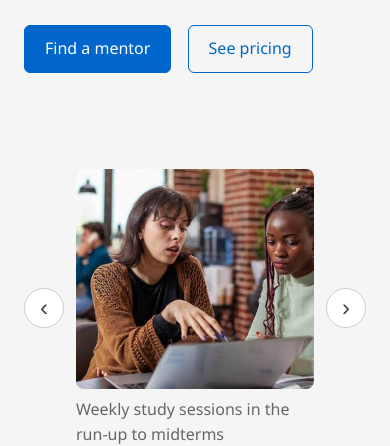
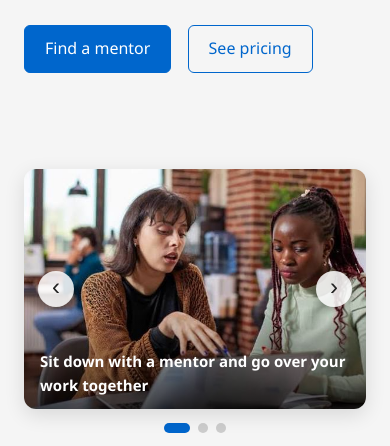
Before and after one commit to uMentorship/uMentorship, a plain HTML site: page index.html in a window 390 px wide. Shown: the part 401-847 px from the top of the page. Drawn offline with Linux system fonts and the light colour scheme.

Commit message:
Improve carousel and fix captions

```diff
--- a/home.css
+++ b/home.css
@@ -54,36 +54,26 @@ section {
     border-color: #004c99;
 }
 
-.slider {
-    display: flex;
-    align-items: center;
-    gap: 12px;
-}
-
-.slider-btn {
-    flex-shrink: 0;
-    width: 40px;
-    height: 40px;
-    font-size: 24px;
-    color: #444;
-    background-color: white;
-    border: 1px solid #ccc;
-    border-radius: 50%;
-    cursor: pointer;
-}
-
-.slider-btn:hover {
-    background-color: #eee;
+.slider-box {
+    position: relative;
 }
 
 .slides {
     display: flex;
-    gap: 16px;
     overflow-x: auto;
     scroll-snap-type: x mandatory;
+    border-radius: 12px;
+    box-shadow: 0 6px 20px rgba(0, 0, 0, 0.12);
+    scrollbar-width: none;
+}
+
+/* hide the scrollbar in chrome and edge */
+.slides::-webkit-scrollbar {
+    display: none;
 }
 
 .slide {
+    position: relative;
     flex: 0 0 100%;
     scroll-snap-align: start;
 }
@@ -94,12 +84,75 @@ section {
     height: 400px;
     object-fit: cover;
     background-color: #ddd;
-    border-radius: 8px;
 }
 
+/* the caption sits on top of the bottom of the image */
 .caption {
-    margin: 8px 0 0;
-    color: #666;
+    position: absolute;
+    bottom: 0;
+    left: 0;
+    right: 0;
+    margin: 0;
+    padding: 50px 24px 18px;
+    color: white;
+    font-size: 18px;
+    font-weight: 600;
+    background: linear-gradient(to bottom, rgba(0, 0, 0, 0), rgba(0, 0, 0, 0.65));
+}
+
+.slider-btn {
+    position: absolute;
+    top: 50%;
+    transform: translateY(-50%);
+    z-index: 1;
+    width: 44px;
+    height: 44px;
+    padding: 0 0 4px;
+    font-size: 28px;
+    line-height: 1;
+    color: #222;
+    background-color: rgba(255, 255, 255, 0.85);
+    border: none;
+    border-radius: 50%;
+    box-shadow: 0 2px 8px rgba(0, 0, 0, 0.2);
+    cursor: pointer;
+}
+
+.slider-btn:hover {
+    background-color: white;
+    color: #0066cc;
+}
+
+.prev {
+    left: 14px;
+}
+
+.next {
+    right: 14px;
+}
+
+.dots {
+    display: flex;
+    justify-content: center;
+    gap: 8px;
+    margin-top: 14px;
+}
+
+.dot {
+    width: 10px;
+    height: 10px;
+    padding: 0;
+    background-color: #ccc;
+    border: none;
+    border-radius: 50%;
+    cursor: pointer;
+    transition: width 0.3s, background-color 0.3s;
+}
+
+.dot.active {
+    width: 26px;
+    border-radius: 5px;
+    background-color: #0066cc;
 }
 
 .steps {
@@ -151,6 +204,17 @@ section {
     }
 
     .slide img {
-        height: 220px;
+        height: 240px;
+    }
+
+    .caption {
+        font-size: 15px;
+        padding: 40px 16px 12px;
+    }
+
+    .slider-btn {
+        width: 36px;
+        height: 36px;
+        font-size: 24px;
     }
 }
--- a/index.html
+++ b/index.html
@@ -44,30 +44,49 @@
       </section>
 
       <section class="slider">
-        <button class="slider-btn" id="prevBtn">&lsaquo;</button>
+        <div class="slider-box">
+          <button class="slider-btn prev" id="prevBtn">&lsaquo;</button>
 
           <div class="slides">
             <div class="slide">
-            <img src="./Images/home1.png" alt="Study session image" />
+              <img
+                src="./Images/home1.png"
+                alt="A mentor showing a student something on a laptop"
+              />
               <p class="caption">
-              Weekly study sessions in the run-up to midterms
+                Sit down with a mentor and go over your work together
               </p>
             </div>
 
             <div class="slide">
-            <img src="./Images/home2.png" alt="Online mentor meeting" />
+              <img
+                src="./Images/home2.png"
+                alt="A student waving to his mentor on a video call"
+              />
               <p class="caption">
-              Online meetings for the weeks you can't make it to campus
+                Can't make it to campus? Video call your mentor from anywhere
               </p>
             </div>
 
             <div class="slide">
-            <img src="./Images/home3.png" alt="Group review session" />
-            <p class="caption">Group review sessions during exam season</p>
+              <img
+                src="./Images/home3.png"
+                alt="A group of students working around a table with laptops"
+              />
+              <p class="caption">
+                Join group sessions and meet other students in your courses
+              </p>
             </div>
           </div>
 
-        <button class="slider-btn" id="nextBtn">&rsaquo;</button>
+          <button class="slider-btn next" id="nextBtn">&rsaquo;</button>
+        </div>
+
+        <div class="dots">
+          <button class="dot active"></button>
+          <button class="dot"></button>
+          <button class="dot"></button>
+        </div>
       </section>
 
       <section class="how-it-works">
--- a/script.js
+++ b/script.js
@@ -1,13 +1,55 @@
 const slides = document.querySelector('.slides');
 const prevBtn = document.getElementById('prevBtn');
 const nextBtn = document.getElementById('nextBtn');
+const dots = document.querySelectorAll('.dot');
+
+// go to a slide by its number (0 is the first one)
+function goToSlide(number) {
+    slides.scrollTo({ left: number * slides.clientWidth, behavior: 'smooth' });
+}
+
+// find which slide is showing right now
+function getCurrentSlide() {
+    return Math.round(slides.scrollLeft / slides.clientWidth);
+}
 
 if (slides) {
     prevBtn.addEventListener('click', function () {
-        slides.scrollBy({ left: -slides.clientWidth, behavior: 'smooth' });
+        let current = getCurrentSlide();
+
+        if (current === 0) {
+            goToSlide(dots.length - 1); // go back to the last slide
+        } else {
+            goToSlide(current - 1);
+        }
     });
 
     nextBtn.addEventListener('click', function () {
-        slides.scrollBy({ left: slides.clientWidth, behavior: 'smooth' });
+        let current = getCurrentSlide();
+
+        if (current === dots.length - 1) {
+            goToSlide(0); // go back to the first slide
+        } else {
+            goToSlide(current + 1);
+        }
+    });
+
+    for (let i = 0; i < dots.length; i++) {
+        dots[i].addEventListener('click', function () {
+            goToSlide(i);
+        });
+    }
+
+    // update the dots when the slide changes
+    slides.addEventListener('scroll', function () {
+        let current = getCurrentSlide();
+
+        for (let i = 0; i < dots.length; i++) {
+            if (i === current) {
+                dots[i].classList.add('active');
+            } else {
+                dots[i].classList.remove('active');
+            }
+        }
     });
 }
```
Lines whose indentation alone changed are shown as unchanged.
